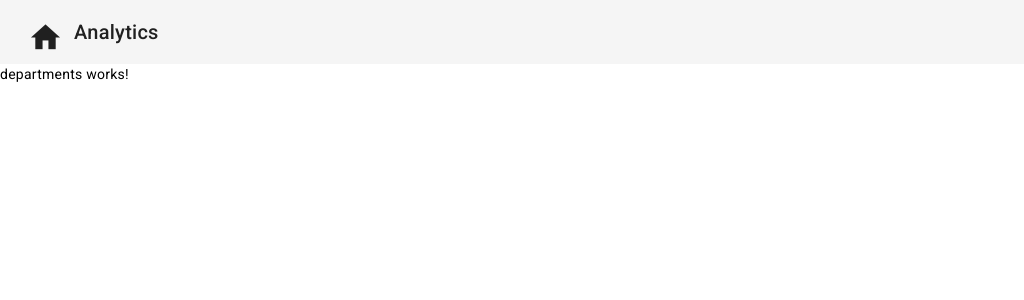
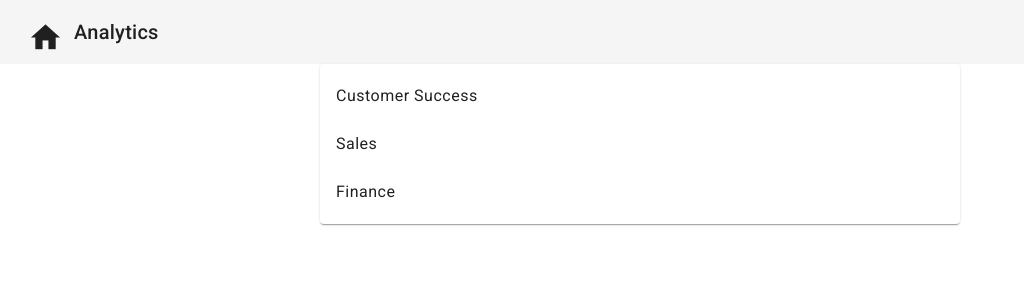
Before and after one commit to FelipeAguayo90/timesheet-app, an Angular app in the folder hr-timesheet/: page /departments in a window 1280 px wide. Shown: the top 300 px of the page, without its empty margins (0-1024 px from the left). Built offline with nearby package versions, Linux system fonts and the light colour scheme.

Commit message:
display departments

```diff
--- a/hr-timesheet/src/app/components/departments/departments.component.html
+++ b/hr-timesheet/src/app/components/departments/departments.component.html
@@ -1 +1,9 @@
-<p>departments works!</p>
+<div>
+  <mat-card>
+    <mat-list>
+      <mat-list-item *ngFor="let department of departments">
+        {{ department.name }}
+      </mat-list-item>
+    </mat-list>
+  </mat-card>
+</div>
--- a/hr-timesheet/src/app/components/departments/departments.component.scss
+++ b/hr-timesheet/src/app/components/departments/departments.component.scss
@@ -0,0 +1,10 @@
+mat-card {
+  width: 50%;
+  margin: auto;
+}
+
+mat-list-item:hover {
+  background-color: #e0e0e0;
+  border-radius: 5px;
+  cursor: pointer;
+}
--- a/hr-timesheet/src/app/components/departments/departments.component.ts
+++ b/hr-timesheet/src/app/components/departments/departments.component.ts
@@ -1,10 +1,18 @@
-import { Component } from '@angular/core';
+import { Component, OnInit } from '@angular/core';
+import { Department } from 'src/app/interfaces/department';
+import { DepartmentsService } from 'src/app/services/departments.service';
 
 @Component({
   selector: 'app-departments',
   templateUrl: './departments.component.html',
-  styleUrls: ['./departments.component.scss']
+  styleUrls: ['./departments.component.scss'],
 })
-export class DepartmentsComponent {
+export class DepartmentsComponent implements OnInit {
+  departments: Department[];
 
+  constructor(private departmentsService: DepartmentsService) {}
+
+  ngOnInit(): void {
+    this.departments = this.departmentsService.departments;
+  }
 }
--- a/hr-timesheet/src/app/services/departments.service.ts
+++ b/hr-timesheet/src/app/services/departments.service.ts
@@ -5,7 +5,11 @@ import { Department } from '../interfaces/department';
   providedIn: 'root',
 })
 export class DepartmentsService {
-  departments: Department[];
+  departments: Department[] = [
+    { id: '1', name: 'Customer Success' },
+    { id: '2', name: 'Sales' },
+    { id: '3', name: 'Finance' },
+  ];
 
   constructor() {}
 }
```
Also changed, not shown: hr-timesheet/src/app/modules/material.module.ts (+17 -2 lines).
